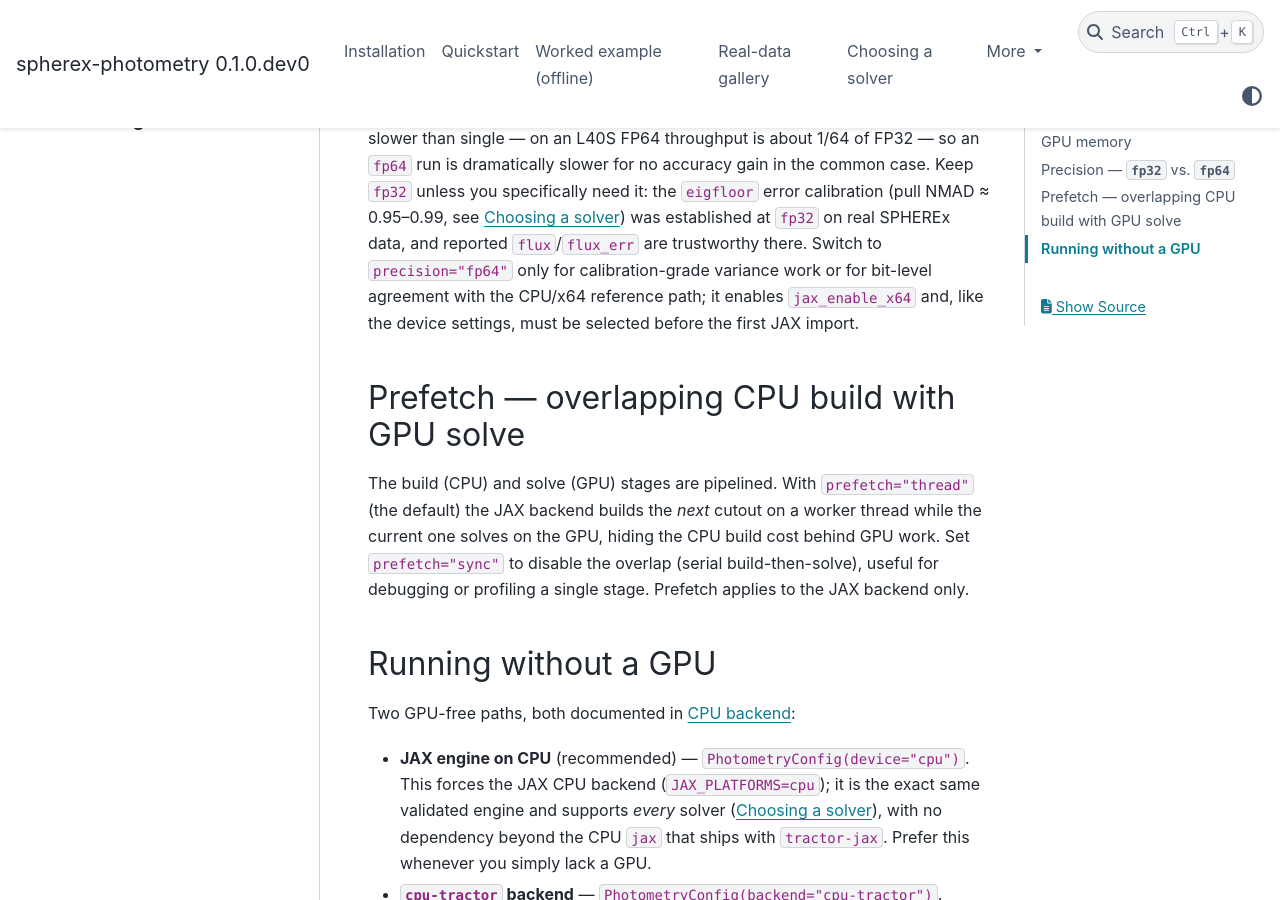
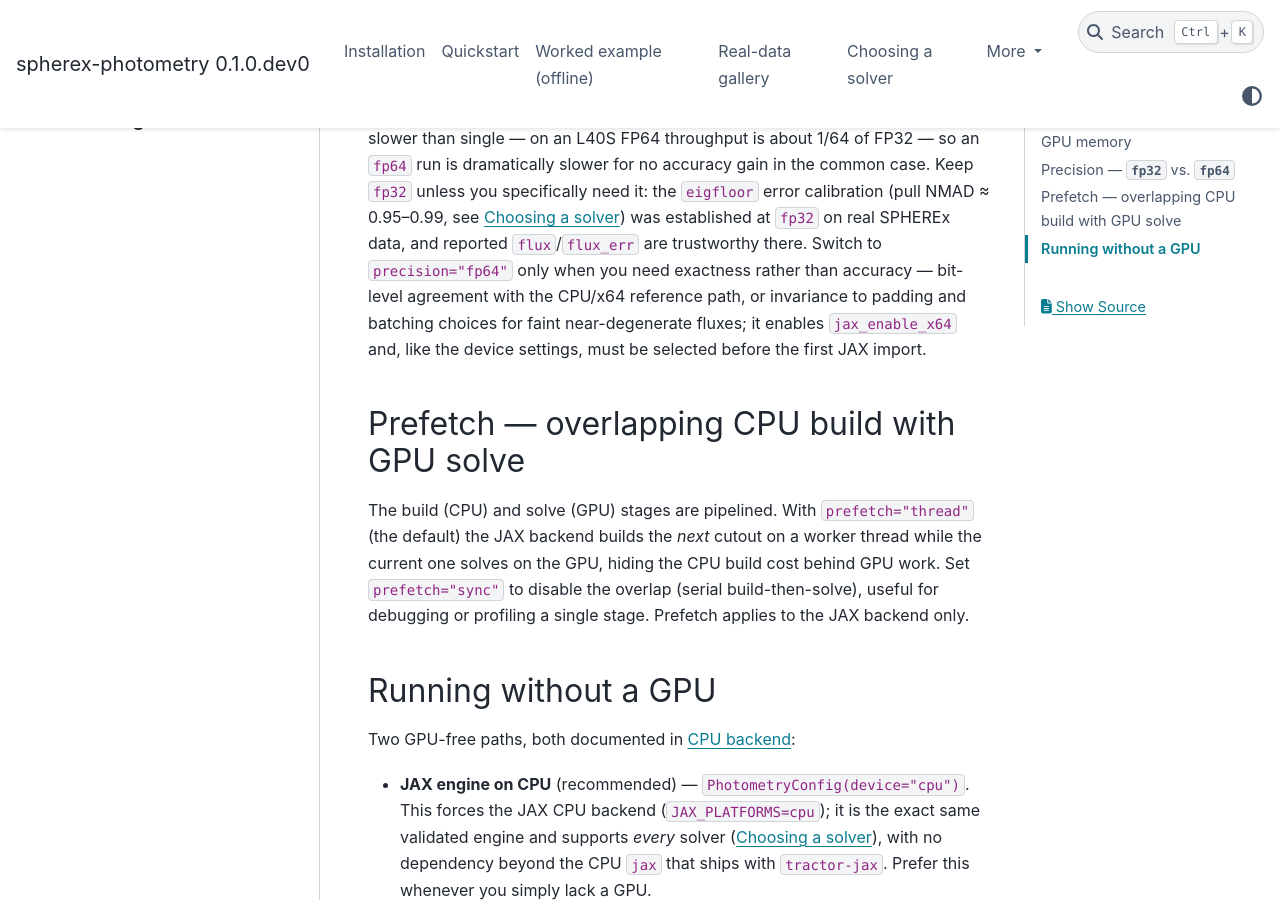
Before and after one commit to hbahk/tractorjax-spherex, a Sphinx documentation site: the page built from docs/hardware.md, in a window 1280 px wide and 900 px high, scrolled down 1950 px. Built offline with Sphinx 7.4.7 and the PyData theme 0.15.4, drawn with Linux system fonts in a browser that asks for light colours.

Commit message:
docs: fp64 is for exactness, not accuracy (hardware page wording)

```diff
--- a/docs/hardware.md
+++ b/docs/hardware.md
@@ -72,8 +72,9 @@ slower than single — on an L40S FP64 throughput is about 1/64 of FP32 — so a
 `fp32` unless you specifically need it: the `eigfloor` error calibration
 (pull NMAD ≈ 0.95–0.99, see {doc}`solvers`) was established at `fp32` on real
 SPHEREx data, and reported `flux`/`flux_err` are trustworthy there. Switch to
-`precision="fp64"` only for calibration-grade variance work or for bit-level
-agreement with the CPU/x64 reference path; it enables `jax_enable_x64` and, like
+`precision="fp64"` only when you need exactness rather than accuracy — bit-level
+agreement with the CPU/x64 reference path, or invariance to padding and batching
+choices for faint near-degenerate fluxes; it enables `jax_enable_x64` and, like
 the device settings, must be selected before the first JAX import.
 
 ## Prefetch — overlapping CPU build with GPU solve
```
